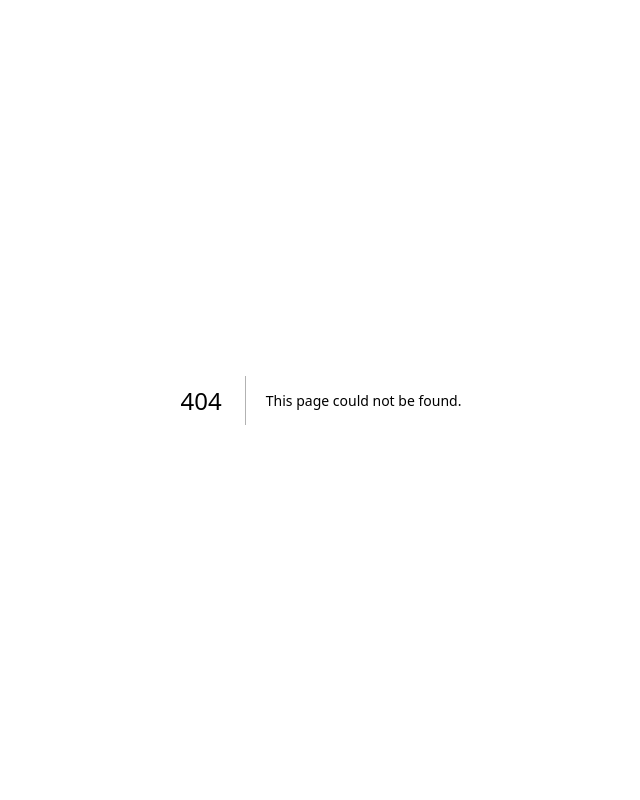
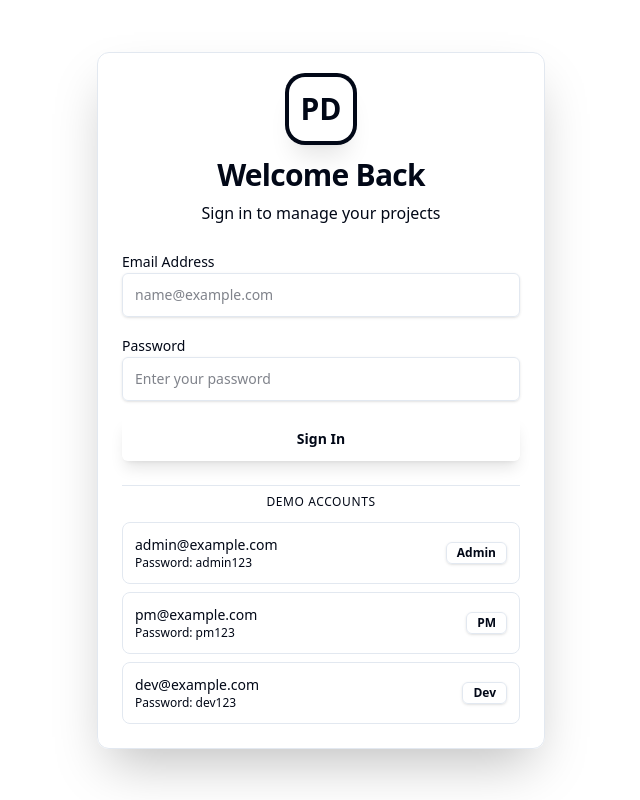
Before and after one commit to NadaElsayedNawar/project-dashboard, a Next.js app: page /login in a window 1280 px wide. Before the commit this address had no page. Shown: the whole page, without its empty margins (319-959 px from the left). Built offline with nearby package versions, Linux system fonts and the light colour scheme.

Commit message:
Add middleware for authentication and create ProtectedRoute component

```diff
--- /dev/null
+++ b/middleware.ts
@@ -0,0 +1,24 @@
+import { NextResponse } from 'next/server'
+import type { NextRequest } from 'next/server'
+
+export function middleware(request: NextRequest) {
+  const token = request.cookies.get('token')?.value
+  const { pathname } = request.nextUrl
+
+  const publicPaths = ['/login', '/']
+  const isPublicPath = publicPaths.includes(pathname)
+
+  if (!token && !isPublicPath) {
+    return NextResponse.redirect(new URL('/login', request.url))
+  }
+
+  if (token && pathname === '/login') {
+    return NextResponse.redirect(new URL('/dashboard', request.url))
+  }
+
+  return NextResponse.next()
+}
+
+export const config = {
+  matcher: ['/((?!api|_next/static|_next/image|favicon.ico).*)'],
+}
--- /dev/null
+++ b/src/app/login/page.tsx
@@ -0,0 +1,192 @@
+'use client'
+
+import { useEffect, useState } from 'react'
+import { useRouter } from 'next/navigation'
+import { useForm } from 'react-hook-form'
+import { zodResolver } from '@hookform/resolvers/zod'
+import * as z from 'zod'
+import { useAppDispatch, useAppSelector } from '@/hooks/redux'
+import { setCredentials, setLoading } from '@/store/slices/authSlice'
+import { mockLogin } from '@/lib/auth'
+import { Button } from '@/components/ui/button'
+import { Input } from '@/components/ui/input'
+import { Card, CardContent, CardDescription, CardHeader, CardTitle } from '@/components/ui/card'
+import { Form, FormField, FormLabel, FormMessage } from '@/components/ui/form'
+import { Badge } from '@/components/ui/badge'
+import { ThemeToggle } from '@/components/theme-toggle'
+
+const loginSchema = z.object({
+  email: z.string().email('Invalid email address'),
+  password: z.string().min(6, 'Password must be at least 6 characters'),
+})
+
+type LoginFormData = z.infer<typeof loginSchema>
+
+export default function LoginPage() {
+  const router = useRouter()
+  const dispatch = useAppDispatch()
+  const { isAuthenticated, loading } = useAppSelector((state) => state.auth)
+  const [error, setError] = useState<string | null>(null)
+
+  const {
+    register,
+    handleSubmit,
+    formState: { errors },
+  } = useForm<LoginFormData>({
+    resolver: zodResolver(loginSchema),
+  })
+
+  useEffect(() => {
+    if (isAuthenticated) {
+      router.push('/dashboard')
+    }
+  }, [isAuthenticated, router])
+
+  const onSubmit = async (data: LoginFormData) => {
+    setError(null)
+    dispatch(setLoading(true))
+
+    try {
+      const result = await mockLogin(data.email, data.password)
+
+      if (result) {
+        dispatch(setCredentials(result))
+        document.cookie = `token=${result.token}; path=/; max-age=86400`
+        router.push('/dashboard')
+      } else {
+        setError('Invalid email or password')
+      }
+    } catch (err) {
+      setError('An error occurred. Please try again.')
+    } finally {
+      dispatch(setLoading(false))
+    }
+  }
+
+  return (
+    <div className="min-h-screen flex items-center justify-center from-slate-50 via-blue-50/30 to-slate-100 dark:from-slate-950 dark:via-blue-950/30 dark:to-slate-900 p-4 relative">
+      <div className="absolute top-4 right-4">
+        <ThemeToggle />
+      </div>
+
+      <Card className="w-full max-w-md shadow-2xl border-border/40 backdrop-blur-sm bg-card/95">
+        <CardHeader className="space-y-4 text-center">
+          <div className="flex justify-center">
+            <div className="h-16 w-16 rounded-2xl from-primary to-primary/80 flex items-center justify-center text-primary-foreground font-bold text-3xl shadow-xl ring-4 ring-primary/10">
+              PD
+            </div>
+          </div>
+          <div className="space-y-2">
+            <CardTitle className="text-3xl font-bold tracking-tight">
+              Welcome Back
+            </CardTitle>
+            <CardDescription className="text-base">
+              Sign in to manage your projects
+            </CardDescription>
+          </div>
+        </CardHeader>
+        <CardContent className="space-y-6">
+          <Form onSubmit={handleSubmit(onSubmit)} className="space-y-4">
+            <FormField>
+              <FormLabel htmlFor="email" className="text-sm font-medium">
+                Email Address
+              </FormLabel>
+              <Input
+                id="email"
+                type="email"
+                placeholder="name@example.com"
+                className="h-11 bg-background/50"
+                {...register('email')}
+                aria-invalid={!!errors.email}
+                aria-describedby={errors.email ? 'email-error' : undefined}
+              />
+              {errors.email && (
+                <FormMessage id="email-error">{errors.email.message}</FormMessage>
+              )}
+            </FormField>
+
+            <FormField>
+              <FormLabel htmlFor="password" className="text-sm font-medium">
+                Password
+              </FormLabel>
+              <Input
+                id="password"
+                type="password"
+                placeholder="Enter your password"
+                className="h-11 bg-background/50"
+                {...register('password')}
+                aria-invalid={!!errors.password}
+                aria-describedby={errors.password ? 'password-error' : undefined}
+              />
+              {errors.password && (
+                <FormMessage id="password-error">
+                  {errors.password.message}
+                </FormMessage>
+              )}
+            </FormField>
+
+            {error && (
+              <div className="rounded-lg bg-destructive/10 border border-destructive/20 p-3">
+                <FormMessage role="alert" aria-live="polite" className="text-destructive">
+                  {error}
+                </FormMessage>
+              </div>
+            )}
+
+            <Button
+              type="submit"
+              className="w-full h-11 font-semibold shadow-lg shadow-primary/20 hover:shadow-primary/30 transition-shadow"
+              disabled={loading}
+              aria-busy={loading}
+            >
+              {loading ? (
+                <div className="flex items-center gap-2">
+                  <div className="h-4 w-4 border-2 border-primary-foreground border-t-transparent rounded-full animate-spin" />
+                  Signing in...
+                </div>
+              ) : (
+                'Sign In'
+              )}
+            </Button>
+          </Form>
+
+          <div className="space-y-3 pt-2 border-t border-border/50">
+            <div className="flex items-center gap-2">
+              <div className="h-px flex-1 bg-border/50" />
+              <p className="text-xs font-medium text-muted-foreground uppercase tracking-wider">
+                Demo Accounts
+              </p>
+              <div className="h-px flex-1 bg-border/50" />
+            </div>
+
+            <div className="space-y-2">
+              <div className="group flex items-center justify-between p-3 bg-muted/50 hover:bg-muted rounded-lg transition-colors cursor-pointer border border-transparent hover:border-primary/20">
+                <div className="flex flex-col">
+                  <span className="text-sm font-medium">admin@example.com</span>
+                  <span className="text-xs text-muted-foreground">Password: admin123</span>
+                </div>
+                <Badge variant="default" className="shadow-sm">Admin</Badge>
+              </div>
+
+              <div className="group flex items-center justify-between p-3 bg-muted/50 hover:bg-muted rounded-lg transition-colors cursor-pointer border border-transparent hover:border-primary/20">
+                <div className="flex flex-col">
+                  <span className="text-sm font-medium">pm@example.com</span>
+                  <span className="text-xs text-muted-foreground">Password: pm123</span>
+                </div>
+                <Badge variant="secondary" className="shadow-sm">PM</Badge>
+              </div>
+
+              <div className="group flex items-center justify-between p-3 bg-muted/50 hover:bg-muted rounded-lg transition-colors cursor-pointer border border-transparent hover:border-primary/20">
+                <div className="flex flex-col">
+                  <span className="text-sm font-medium">dev@example.com</span>
+                  <span className="text-xs text-muted-foreground">Password: dev123</span>
+                </div>
+                <Badge variant="outline" className="shadow-sm">Dev</Badge>
+              </div>
+            </div>
+          </div>
+        </CardContent>
+      </Card>
+    </div>
+  )
+}
--- /dev/null
+++ b/src/components/auth/ProtectedRoute.tsx
@@ -0,0 +1,38 @@
+'use client'
+
+import { useEffect } from 'react'
+import { useRouter } from 'next/navigation'
+import { useAppSelector } from '@/hooks/redux'
+import { UserRole } from '@/types'
+import { hasPermission } from '@/lib/auth'
+
+interface ProtectedRouteProps {
+  children: React.ReactNode
+  requiredRole?: UserRole
+}
+
+export function ProtectedRoute({ children, requiredRole }: ProtectedRouteProps) {
+  const router = useRouter()
+  const { isAuthenticated, user } = useAppSelector((state) => state.auth)
+
+  useEffect(() => {
+    if (!isAuthenticated) {
+      router.push('/login')
+      return
+    }
+
+    if (requiredRole && user && !hasPermission(user.role, requiredRole)) {
+      router.push('/unauthorized')
+    }
+  }, [isAuthenticated, user, requiredRole, router])
+
+  if (!isAuthenticated) {
+    return null
+  }
+
+  if (requiredRole && user && !hasPermission(user.role, requiredRole)) {
+    return null
+  }
+
+  return <>{children}</>
+}
```
